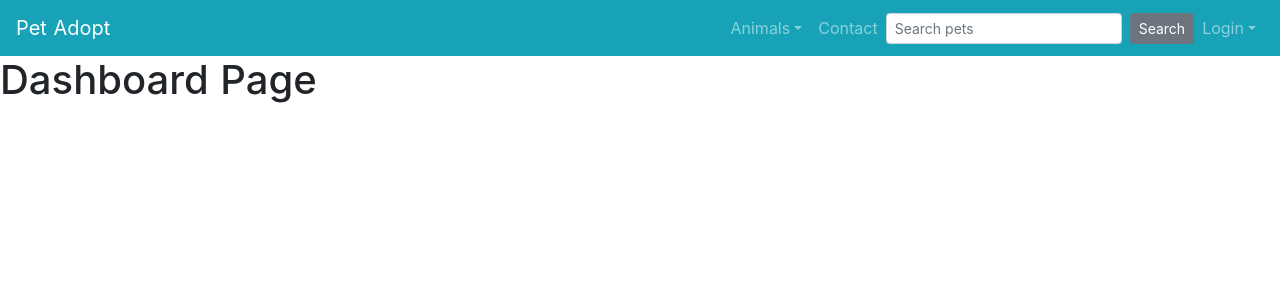
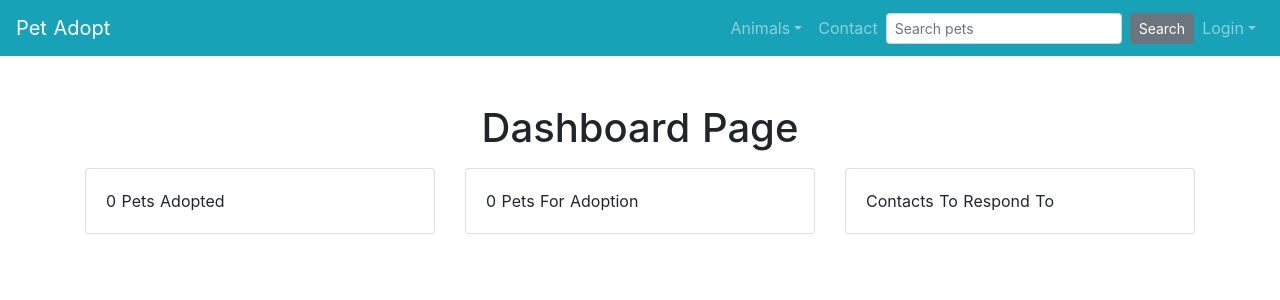
Before and after one commit to will-i-code420/pet-adopt2, a Nuxt app: page /dashboard in a window 1280 px wide. Shown: the top 300 px of the page. Built offline with nearby package versions, Linux system fonts and the light colour scheme.

Commit message:
added getters to pets vuex and made top cards for dashboard

```diff
--- a/pages/dashboard/index.vue
+++ b/pages/dashboard/index.vue
@@ -1,17 +1,48 @@
 <template>
-  <section id="dashboard-container">
-    <h1>Dashboard Page</h1>
-    <h2>{{ user.username }}</h2>
+  <section id="dashboard-container" class="my-5">
+    <b-container>
+      <h1 class="text-center mb-3">
+        Dashboard Page
+      </h1>
+      <b-row>
+        <b-col md="4">
+          <b-card>
+            <b-card-text>
+              {{ adoptCount }} Pets Adopted
+            </b-card-text>
+          </b-card>
+        </b-col>
+        <b-col md="4">
+          <b-card>
+            <b-card-text>
+              {{ petCount }} Pets For Adoption
+            </b-card-text>
+          </b-card>
+        </b-col>
+        <b-col md="4">
+          <b-card>
+            <b-card-text>
+              Contacts To Respond To
+            </b-card-text>
+          </b-card>
+        </b-col>
+      </b-row>
+    </b-container>
   </section>
 </template>
 
 <script>
 import { mapState } from 'vuex'
+import { mapGetters } from 'vuex'
 
 export default {
   computed: {
     ...mapState({
       user: state => state.user.user
+    }),
+    ...mapGetters({
+      petCount: 'pets/getPetsCount',
+      adoptCount: 'pets/getAdoptedPetsCount'
     })
   },
   head () {
--- a/store/pets.js
+++ b/store/pets.js
@@ -29,3 +29,14 @@ export const actions = {
     commit('SET_CURRENT_PET', pet.data.pet)
   }
 }
+
+export const getters = {
+  getPetsCount (state) {
+    return state.cats.length + state.dogs.length
+  },
+  getAdoptedPetsCount (state) {
+    const cats = state.cats.filter(cat => cat.adopted === true)
+    const dogs = state.dogs.filter(dog => dog.adopted === true)
+    return cats.length + dogs.length
+  }
+}
```
